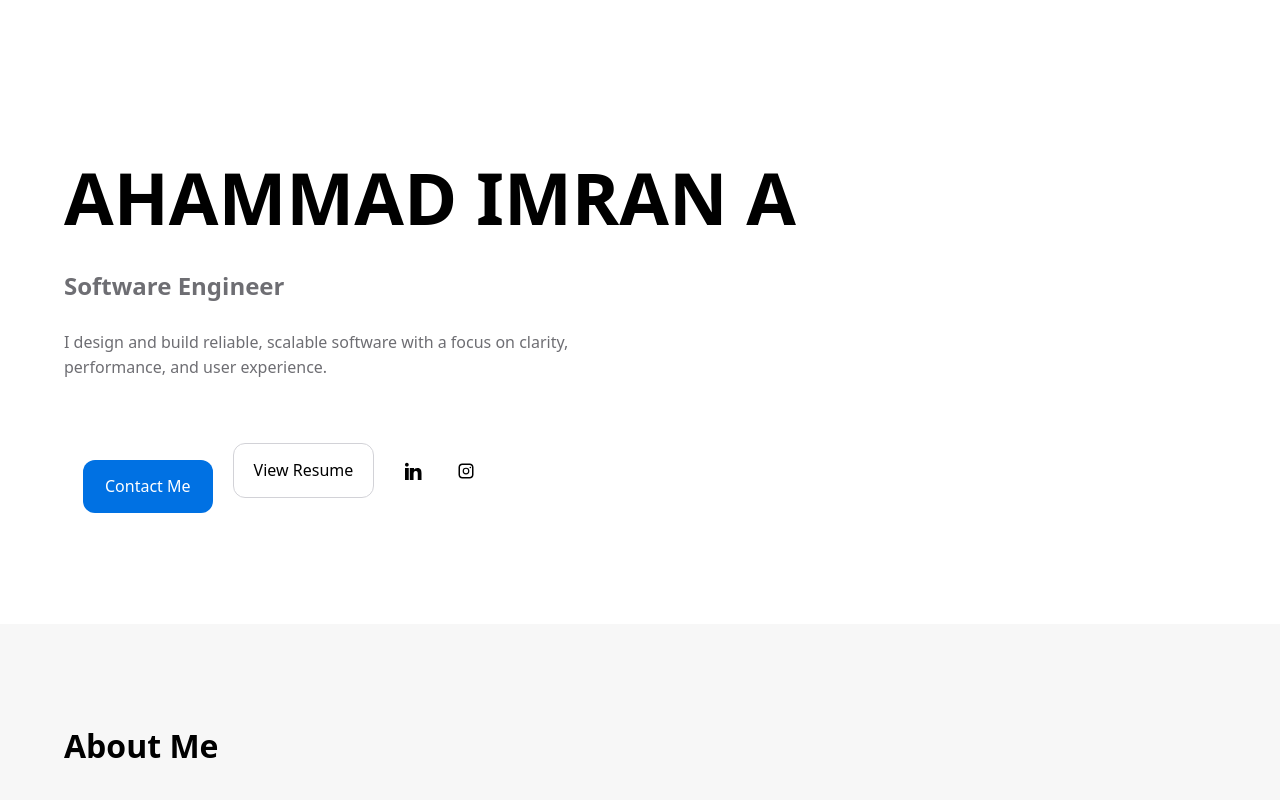
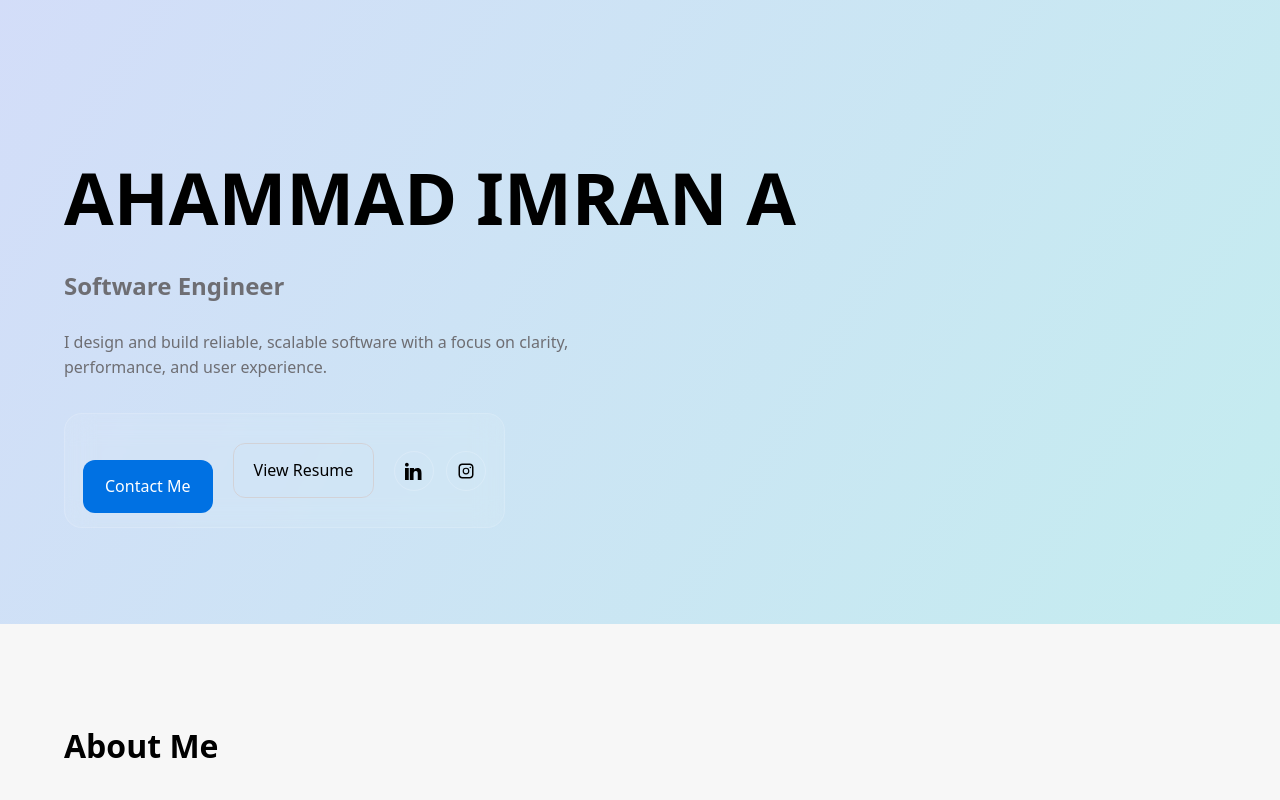
Before and after one commit to iimr4n/portfolio-js, a Next.js app: page / in a window 1280 px wide. Shown: the top 800 px of the page. Built offline with nearby package versions, Linux system fonts and the light colour scheme.

Commit message:
Update globals.css

```diff
--- a/app/globals.css
+++ b/app/globals.css
@@ -73,6 +73,49 @@ section {
   max-width: 520px;
   margin-top: 24px;
   color: var(--gray);
+}
+/* =========================
+   ANIMATED HERO BACKGROUND
+========================= */
+
+.hero {
+  position: relative;
+  overflow: hidden;
+}
+
+/* Animated gradient layer */
+.hero::before {
+  content: "";
+  position: absolute;
+  inset: 0;
+  background: linear-gradient(
+    120deg,
+    rgba(0, 113, 227, 0.25),
+    rgba(120, 80, 255, 0.25),
+    rgba(0, 200, 180, 0.25)
+  );
+  background-size: 400% 400%;
+  animation: gradientMove 12s ease infinite;
+  z-index: 0;
+}
+
+/* Keep content above animation */
+.hero > .container {
+  position: relative;
+  z-index: 1;
+}
+
+/* Animation */
+@keyframes gradientMove {
+  0% {
+    background-position: 0% 50%;
+  }
+  50% {
+    background-position: 100% 50%;
+  }
+  100% {
+    background-position: 0% 50%;
+  }
 }
 
 /* =========================
```
